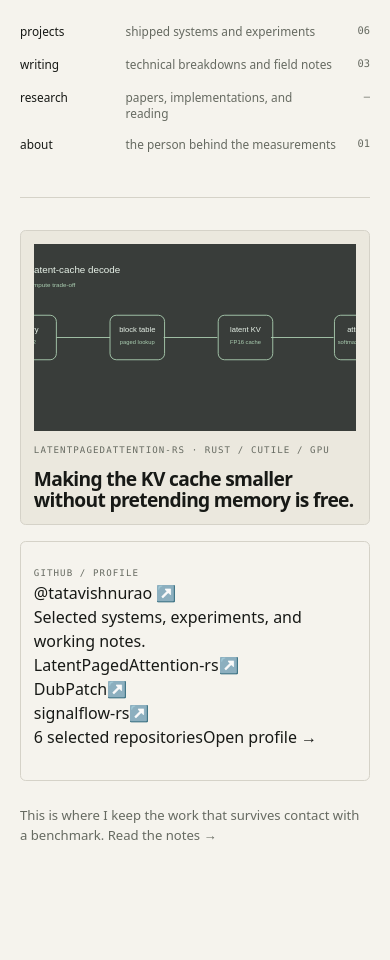
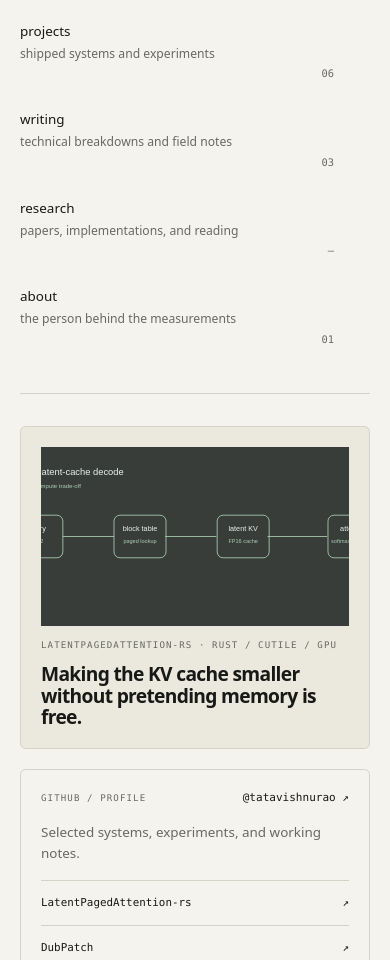
Before and after one commit to tatavishnurao/tatavishnurao.github.io, a Next.js app: page / in a window 390 px wide. Shown: the part 1040-2000 px from the top of the page. Built offline with nearby package versions, Linux system fonts and the light colour scheme.

Commit message:
Refine mobile archive spacing and GitHub viewer

```diff
--- a/app/globals.css
+++ b/app/globals.css
@@ -123,17 +123,24 @@
   .index-rows a span:nth-child(2), .index-rows a b { color: var(--color-muted); font-weight: 400; }
   .index-rows a b { font-family: var(--font-mono); font-size: 0.65rem; text-align: right; }
   .index-rows a:hover span:first-child { color: var(--color-accent); }
-  .archive-feature { padding-top: 2rem; }
-  .feature-panel, .github-panel { min-height: 15rem; border: 1px solid var(--color-soft); border-radius: 0.35rem; background: var(--color-panel); padding: 0.8rem; }
+  .archive-feature { padding-top: 2.5rem; }
+  .feature-panel, .github-panel { border: 1px solid var(--color-soft); border-radius: 0.35rem; background: var(--color-panel); padding: 1rem; }
   .feature-image { overflow: hidden; aspect-ratio: 1.72; background: var(--color-paper); }
   .feature-image img { display: block; width: 100%; height: 100%; object-fit: cover; opacity: 0.82; }
   .feature-caption { margin-top: 0.8rem; font-family: var(--font-mono); font-size: 0.57rem; letter-spacing: 0.12em; color: var(--color-muted); }
   .feature-panel h2 { max-width: 28rem; margin-top: 0.65rem; font-family: var(--font-serif); font-size: clamp(1.2rem, 2.7vw, 1.65rem); font-weight: 600; line-height: 1.12; letter-spacing: -0.035em; }
-  .github-panel { background: var(--color-paper); }
-  .contribution-grid { display: grid; grid-template-columns: repeat(14, 1fr); gap: 0.24rem; margin-top: 1.25rem; }
-  .contribution-grid i { display: block; aspect-ratio: 1; border-radius: 0.08rem; background: var(--color-ink); }
-  .github-stats { display: flex; justify-content: space-between; margin-top: 1.1rem; font-family: var(--font-mono); font-size: 0.61rem; color: var(--color-muted); }
-  .archive-closing { margin-top: 1.6rem; font-size: 0.82rem; color: var(--color-muted); }
+  .github-panel { display: flex; flex-direction: column; background: var(--color-paper); }
+  .github-heading { display: flex; align-items: baseline; justify-content: space-between; gap: 1rem; }
+  .github-heading .feature-caption { margin-top: 0; }
+  .github-handle { font-family: var(--font-mono); font-size: 0.69rem; color: var(--color-ink); text-decoration: none; white-space: nowrap; }
+  .github-handle:hover, .github-handle:focus-visible { color: var(--color-accent); outline: none; }
+  .github-summary { margin-top: 1.1rem; max-width: 20rem; font-size: 0.84rem; line-height: 1.55; color: var(--color-muted); }
+  .github-repositories { margin-top: 1rem; border-top: 1px solid var(--color-soft); }
+  .github-repositories li + li { border-top: 1px solid var(--color-soft); }
+  .github-repositories a, .github-footer { display: flex; align-items: center; justify-content: space-between; gap: 0.7rem; padding: 0.72rem 0; font-family: var(--font-mono); font-size: 0.65rem; text-decoration: none; }
+  .github-repositories a:hover, .github-repositories a:focus-visible, .github-footer:hover, .github-footer:focus-visible { color: var(--color-accent); outline: none; }
+  .github-footer { margin-top: auto; border-top: 1px solid var(--color-soft); padding-top: 1rem; color: var(--color-muted); }
+  .archive-closing { margin-top: 2rem; font-size: 0.82rem; color: var(--color-muted); }
   .article { font-family: var(--font-sans); }
   .article h2 { margin-top: 3rem; font-family: var(--font-serif); font-size: 2rem; font-weight: 600; letter-spacing: -0.04em; line-height: 1.15; }
   .article h3 { margin-top: 2.2rem; font-family: var(--font-serif); font-size: 1.45rem; font-weight: 600; }
@@ -170,15 +177,21 @@
 @media (max-width: 760px) {
   .archive-grid { grid-template-columns: 1fr; gap: 0; }
   .archive-rail { display: none; }
-  .archive-shell { padding-top: 2.2rem; }
-  .archive-intro { grid-template-columns: 1fr; }
+  .archive-shell { padding-top: 2rem; }
+  .archive-intro { grid-template-columns: 1fr; gap: 1.75rem; padding-bottom: 2rem; }
   .archive-portrait { max-width: 11rem; }
   .section-heading-row { align-items: flex-start; }
   .project-row { grid-template-columns: 1.8rem minmax(0, 1fr) 1rem; gap: 0.8rem; }
   .project-result { grid-column: 2 / -1; }
-  .index-rows a { grid-template-columns: 6rem minmax(0, 1fr) 1.5rem; gap: 0.6rem; font-size: 0.74rem; }
-  .index-rows a span:nth-child(2) { line-height: 1.35; }
-  .archive-feature { grid-template-columns: 1fr; }
+  .archive-index { padding: 2rem 0; }
+  .index-rows { margin-top: 1.25rem; }
+  .index-rows a { grid-template-columns: minmax(0, 1fr) 1.5rem; column-gap: 0.75rem; row-gap: 0.25rem; padding: 0.85rem 0; font-size: 0.84rem; }
+  .index-rows a span:nth-child(2) { grid-column: 1 / -1; font-size: 0.76rem; line-height: 1.45; }
+  .archive-feature { grid-template-columns: 1fr; gap: 1.25rem; padding-top: 2rem; }
+  .feature-panel, .github-panel { padding: 1.25rem; }
+  .github-summary { margin-top: 1rem; }
+  .github-repositories a { min-height: 2.75rem; font-size: 0.68rem; }
+  .github-footer { font-size: 0.65rem; }
 }
 
 @media (prefers-reduced-motion: reduce) {
```
